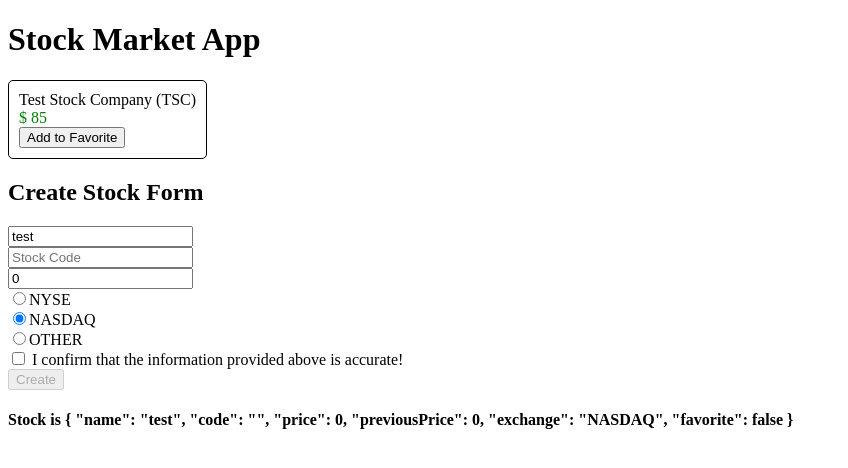
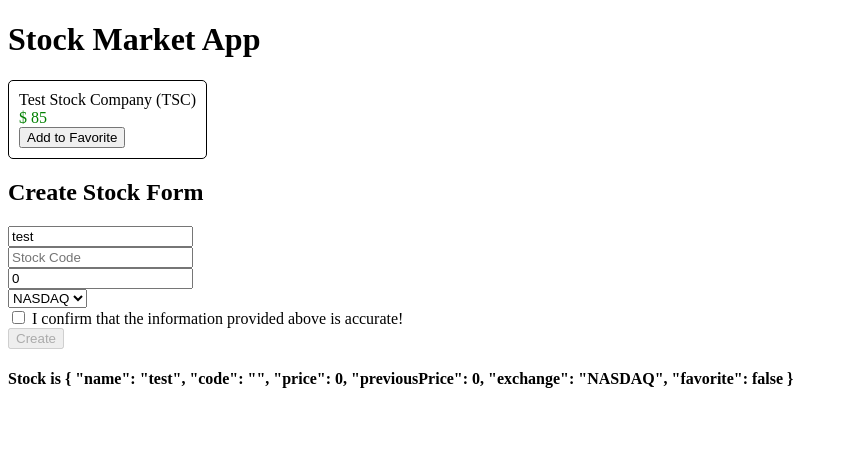
Before and after one commit to JIA-WE-LIAN/StockMarket, an Angular app: page / in a window 1280 px wide. Shown: the top 468 px of the page, without its empty margins (0-848 px from the left). Built offline with nearby package versions, Linux system fonts and the light colour scheme.

Commit message:
'15_ngModelWithSelect'

```diff
--- a/src/app/stock/create-stock/create-stock.component.html
+++ b/src/app/stock/create-stock/create-stock.component.html
@@ -22,18 +22,10 @@
              (ngModelChange)="setStockPrice($event)">
     </div>
     <div class="stock-exchange">
-      <div>
-        <input type="radio" name="stockExchange"
-               [(ngModel)]="stock.exchange" value="NYSE">NYSE
-      </div>
-      <div>
-        <input type="radio" name="stockExchange"
-               [(ngModel)]="stock.exchange" value="NASDAQ">NASDAQ
-      </div>
-      <div>
-        <input type="radio" name="stockExchange"
-               [(ngModel)]="stock.exchange" value="OTHER">OTHER
-      </div>
+      <select name="stockExchange" [(ngModel)]="stock.exchange">
+        <option *ngFor="let exchange of exchanges"
+          [ngValue]="exchange">{{exchange}}</option>
+      </select>
     </div>
     <div class="stock-confirm">
       <input type="checkbox"
--- a/src/app/stock/create-stock/create-stock.component.ts
+++ b/src/app/stock/create-stock/create-stock.component.ts
@@ -10,6 +10,8 @@ export class CreateStockComponent {
 
   public stock: Stock;
   public confirmed = false;
+  public exchanges = ['NYSE', 'NASDAQ', 'OTHER'];
+
   constructor() {
     this.stock = new Stock('test', '', 0, 0, 'NASDAQ');
   }
```
